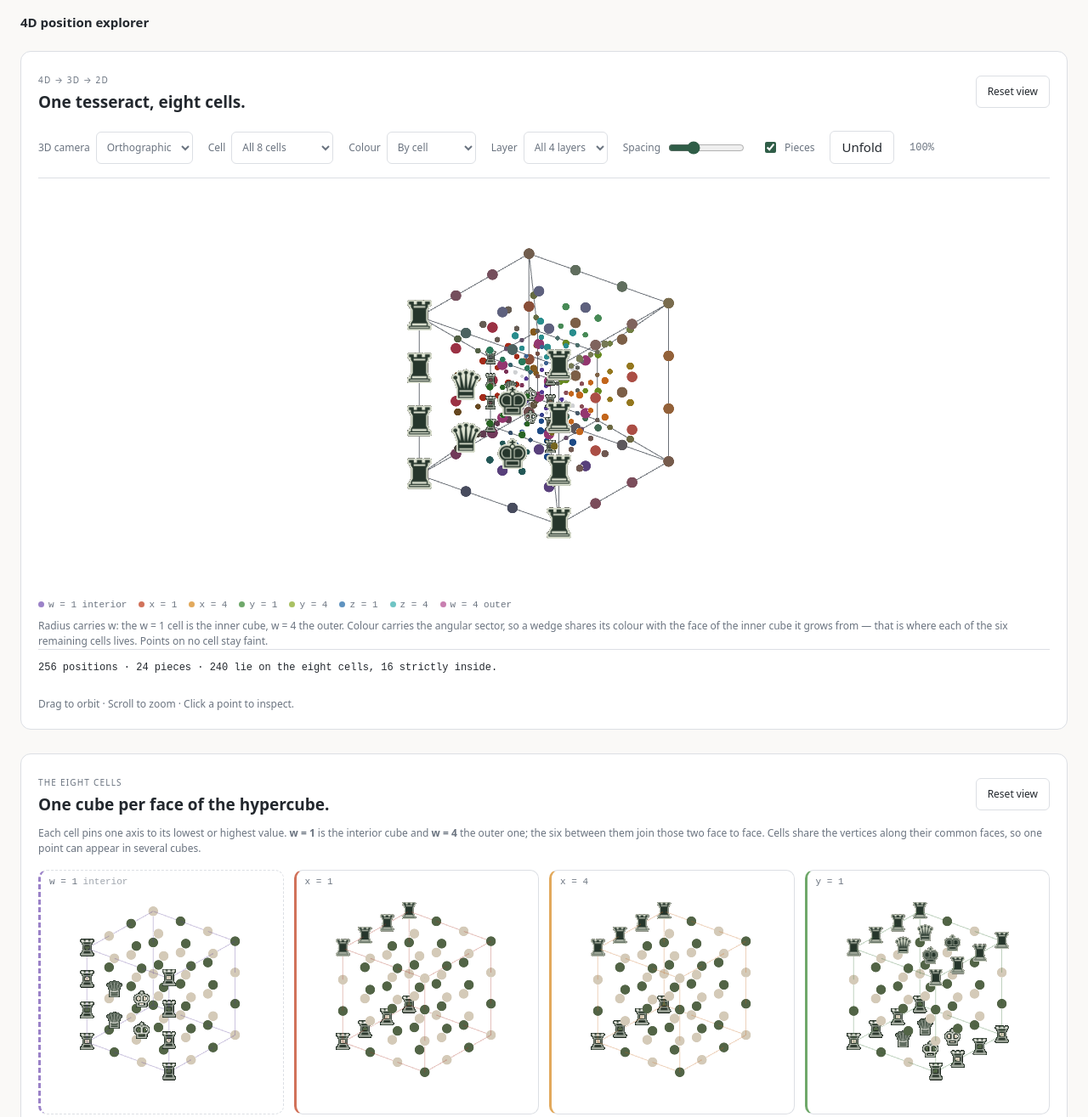
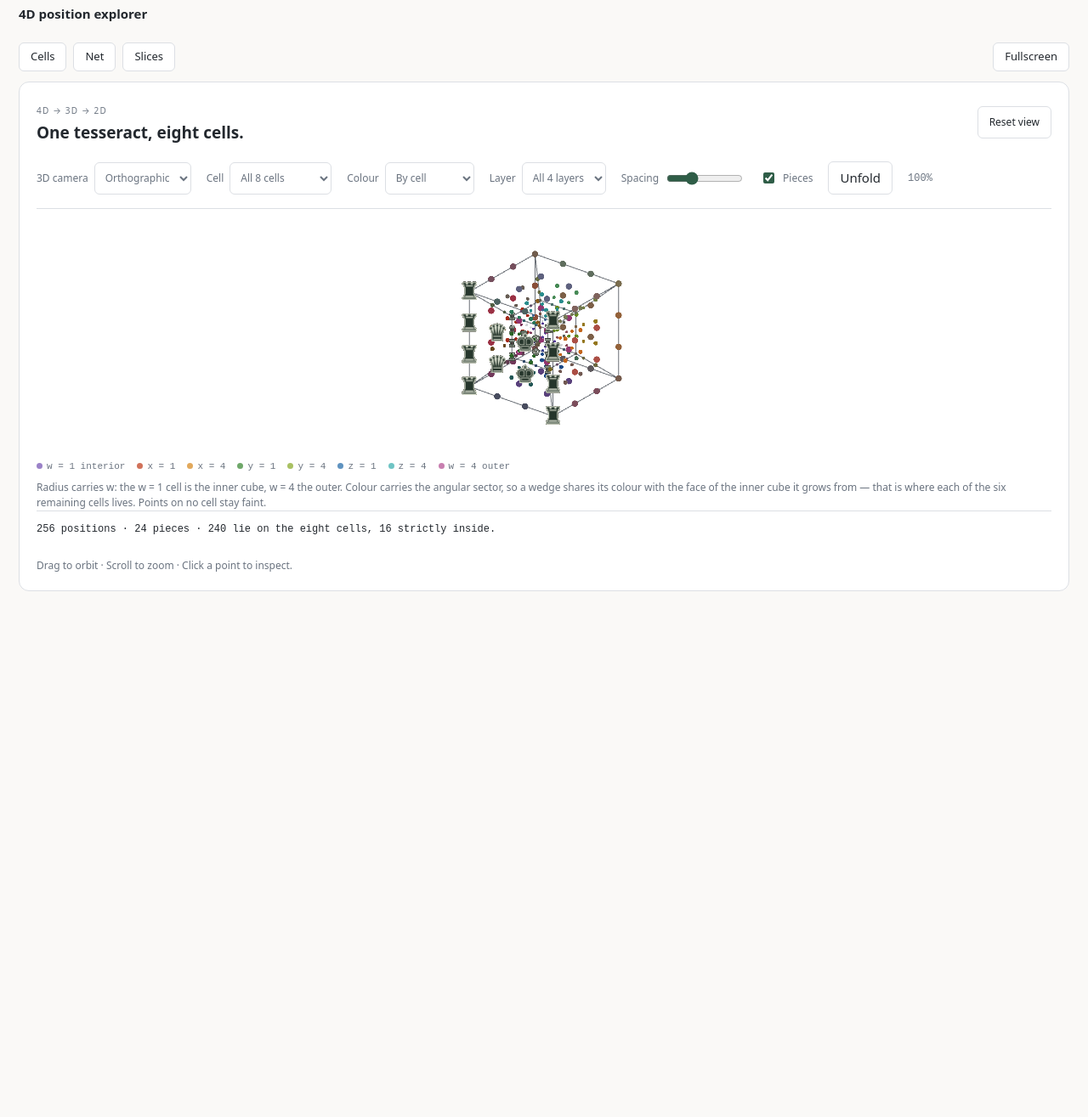
Before and after one commit to lukajk1/4D-chess, a website: page index.html in a window 1280 px wide. Shown: the part 100-1415 px from the top of the page at 85% size. After the commit the page ends 818 px from the top, so only its background shows below. Drawn offline with nearby package versions, Linux system fonts and the light colour scheme.

Commit message:
show all slices in 4d simultaneously

```diff
--- a/src/ui/app.js
+++ b/src/ui/app.js
@@ -32,61 +32,114 @@ const state = {
 
 let explorer = null;
 
+// The flat slice boards, wrapped in the same { element, update, destroy }
+// shape the spatial views use so the shell can dock any of them alike.
+function buildSlices(pos) {
+  const root = document.createElement('div');
+  root.className = 'explorer-slices';
+  // Every board at once: shape[2] layers of each of shape[3] cubes, each
+  // labelled with the address its squares carry. No cube picker, because
+  // nothing is hidden any more.
+  root.append(renderBoard(pos, {
+    selected: state.selected, targets: new Map(), checkIndex: null, lastMove: null, onSquare,
+  }));
+  return {
+    element: root,
+    update(selected) {
+      for (const cell of root.querySelectorAll('.cell')) {
+        const on = Number(cell.dataset.index) === selected;
+        cell.classList.toggle('selected', on);
+        cell.setAttribute('aria-pressed', String(on));
+      }
+    },
+  };
+}
+
 function refreshExplorer(pos) {
   if (explorer?.position !== pos) {
-    explorer?.viewer.destroy();
-    explorer?.cubeGrid?.destroy();
-    explorer?.unwrap?.destroy();
-    const slices = document.createElement('div');
-    slices.className = 'explorer-slices';
-    let cubeSelect = null;
+    explorer?.destroy();
+
+    const viewer = createSpatialView(pos, onSquare, glyphFor);
+    const shell = document.createElement('div');
+    shell.className = 'explorer-shell';
+    const main = document.createElement('div');
+    main.className = 'explorer-main';
+    main.append(viewer.element);
+    const side = document.createElement('aside');
+    side.className = 'explorer-side';
+    side.hidden = true;
+    shell.append(main, side);
+
+    const defs = [];
     if (pos.dims === 4) {
-      const label = document.createElement('label');
-      label.className = 'slice-cube-picker';
-      label.textContent = '2D slices of cube ';
-      cubeSelect = document.createElement('select');
-      cubeSelect.setAttribute('aria-label', 'Slice cube');
-      for (let w = 0; w < pos.shape[3]; w++) cubeSelect.add(new Option(`w = ${w + 1}`, String(w)));
-      label.append(cubeSelect); slices.append(label);
+      defs.push({ id: 'cells', label: 'Cells', make: () => createCubeGrid(pos, onSquare, glyphFor) });
+      defs.push({ id: 'net', label: 'Net', make: () => createUnwrapView(pos, onSquare) });
     }
-    const sliceBoards = document.createElement('div');
-    slices.append(sliceBoards);
-    const showCube = w => {
-      sliceBoards.replaceChildren(renderBoard(pos, { selected: state.selected, targets: new Map(), checkIndex: null, lastMove: null, onSquare, ...(pos.dims === 4 ? { wLayer: w } : {}) }));
-      if (cubeSelect) cubeSelect.value = String(w);
+    defs.push({ id: 'slices', label: 'Slices', make: () => buildSlices(pos) });
+
+    const toolbar = document.createElement('div');
+    toolbar.className = 'explorer-toolbar';
+    const open = new Set();
+    const built = new Map();
+
+    const sync = () => {
+      side.hidden = open.size === 0;
+      for (const def of defs) {
+        built.get(def.id)?.wrap.toggleAttribute('hidden', !open.has(def.id));
+        def.button.setAttribute('aria-pressed', String(open.has(def.id)));
+      }
     };
-    showCube(0);
-    cubeSelect?.addEventListener('change', () => { showCube(Number(cubeSelect.value)); });
-    const viewer = createSpatialView(pos, onSquare, glyphFor);
-    const layout = document.createElement('div');
-    let cubeGrid = null;
-    let unwrap = null;
-    if (pos.dims === 4) {
-      // Master tesseract first, then the eight cubes it decomposes into,
-      // then the flat slices of whichever cube is selected.
-      cubeGrid = createCubeGrid(pos, onSquare, glyphFor);
-      unwrap = createUnwrapView(pos, onSquare);
-      layout.className = 'cube-explorer-4d';
-      layout.append(viewer.element, cubeGrid.element, unwrap.element, slices);
-    } else {
-      layout.className = 'cube-explorer';
-      layout.append(slices, viewer.element);
+
+    for (const def of defs) {
+      const button = document.createElement('button');
+      button.textContent = def.label;
+      def.button = button;
+      button.addEventListener('click', () => {
+        if (open.has(def.id)) {
+          open.delete(def.id);
+        } else {
+          open.add(def.id);
+          // Panels are built the first time they are opened, so the default
+          // full-width view costs one WebGL context rather than three.
+          if (!built.has(def.id)) {
+            const view = def.make();
+            const wrap = document.createElement('section');
+            wrap.className = 'side-panel';
+            wrap.append(view.element);
+            side.append(wrap);
+            built.set(def.id, { view, wrap });
+            view.update?.(state.selected);
+          }
+        }
+        sync();
+      });
+      toolbar.append(button);
     }
-    els.boardArea.replaceChildren(layout);
-    explorer = { position: pos, viewer, cubeGrid, unwrap, slices, cubeSelect, showCube };
+
+    const expand = document.createElement('button');
+    expand.className = 'explorer-expand';
+    expand.textContent = 'Fullscreen';
+    expand.addEventListener('click', () => {
+      if (document.fullscreenElement) document.exitFullscreen();
+      else shell.requestFullscreen?.();
+    });
+    toolbar.append(expand);
+
+    sync();
+    els.boardArea.replaceChildren(toolbar, shell);
+    explorer = {
+      position: pos,
+      update(selected) {
+        viewer.update(selected);
+        for (const { view } of built.values()) view.update?.(selected);
+      },
+      destroy() {
+        viewer.destroy();
+        for (const { view } of built.values()) view.destroy?.();
+      },
+    };
   }
-  if (state.selected !== null && explorer.cubeSelect) {
-    const w = pos.coord(state.selected)[3];
-    if (Number(explorer.cubeSelect.value) !== w) explorer.showCube(w);
-  }
-  for (const cell of explorer.slices.querySelectorAll('.cell')) {
-    const selected = Number(cell.dataset.index) === state.selected;
-    cell.classList.toggle('selected', selected);
-    cell.setAttribute('aria-pressed', String(selected));
-  }
-  explorer.viewer.update(state.selected);
-  explorer.cubeGrid?.update(state.selected);
-  explorer.unwrap?.update(state.selected);
+  explorer.update(state.selected);
   els.status.textContent = `${pos.dims}D position explorer`;
   els.blurb.textContent = VARIANTS[state.variantId].blurb;
   els.reset.textContent = 'Reset position';
--- a/src/ui/board.js
+++ b/src/ui/board.js
@@ -1,5 +1,5 @@
 import { toCoord } from '../core/position.js';
-import { squareName } from '../core/notation.js';
+import { squareName, layerName, cellName } from '../core/notation.js';
 import { nameOf } from '../core/pieces.js';
 
 const GLYPHS = {
@@ -49,7 +49,8 @@ function renderSlices(pos, view) {
     if (pos.dims === 4) {
       const heading = document.createElement('h2');
       heading.className = 'axis-heading';
-      heading.textContent = `w = ${w + 1}`;
+      // Cube i is the interior cell, the highest numeral the outer one.
+      heading.textContent = `cube ${cellName(w)} · w = ${w + 1}`;
       group.append(heading);
     }
     const slices = document.createElement('div');
@@ -58,7 +59,13 @@ function renderSlices(pos, view) {
       const slice = document.createElement('div');
       slice.className = 'slice';
       const label = document.createElement('h3');
-      label.textContent = pos.variant?.inspectionOnly ? `Layer ${z + 1}${pos.variant?.royalLayers?.includes(z) ? ' · King & queen' : ''}` : `z = ${z + 1}`;
+      // Label each board with the address its squares carry: the cell and
+      // layer prefixes, so iαa1 is plainly the a1 of the board marked iα.
+      const address = pos.dims === 4 ? `${cellName(w)}${layerName(z)}`
+        : pos.dims === 3 ? layerName(z)
+        : `z = ${z + 1}`;
+      label.textContent = address + (pos.variant?.royalLayers?.includes(z) ? ' · K&Q' : '');
+      label.title = pos.dims === 4 ? `cube ${cellName(w)}, layer ${layerName(z)} — w ${w + 1}, z ${z + 1}` : `layer ${z + 1}`;
       slice.append(label, renderPlane(pos, view, pos.dims === 4 ? [z, w] : [z]), renderCoordinates(pos));
       slices.append(slice);
     }
--- a/src/ui/styles.css
+++ b/src/ui/styles.css
@@ -360,3 +360,33 @@ dialog::backdrop { background: #0007; }
 .unwrap-canvas:focus-visible { outline: 2px solid var(--accent); outline-offset: 3px; }
 .reset-unwrap { font-size: 12px; white-space: nowrap; }
 @media (max-width: 850px) { .unwrap-canvas { height: auto; aspect-ratio: 1; } }
+
+/* Explorer shell: the spatial view fills the window and the other views dock
+   beside it on demand. Overrides the stacked layout above. */
+.inspection main { max-width: none; padding: 18px 22px 22px; }
+.explorer-toolbar { display: flex; flex-wrap: wrap; gap: 8px; margin-bottom: 12px; }
+.explorer-toolbar button { font-size: 13px; min-height: 34px; padding: 6px 13px; }
+.explorer-toolbar button[aria-pressed="true"] { border-color: var(--accent); color: var(--accent); }
+.explorer-toolbar .explorer-expand { margin-left: auto; }
+
+.explorer-shell { display: flex; gap: 20px; align-items: stretch; height: calc(100vh - 200px); min-height: 420px; }
+.explorer-main { flex: 1; min-width: 0; display: flex; }
+.explorer-main > .cube-view { flex: 1; min-width: 0; display: flex; flex-direction: column; position: static; }
+/* The canvas takes whatever the panel's chrome leaves. */
+.explorer-main .cube-canvas { flex: 1 1 auto; height: auto; min-height: 0; max-height: none; }
+
+.explorer-side { flex: 0 0 380px; overflow-y: auto; overscroll-behavior: contain; }
+.side-panel + .side-panel { margin-top: 16px; }
+/* A 380px column is too narrow for the wide grids used at full width. */
+.explorer-side .cube-grid { grid-template-columns: repeat(2, minmax(0, 1fr)); }
+.explorer-side .slices { grid-template-columns: repeat(2, minmax(0, 1fr)); }
+.explorer-side .unwrap-canvas { height: 300px; min-height: 0; }
+.explorer-side .cube-view { position: static; }
+
+.explorer-shell:fullscreen { height: 100vh; padding: 16px; background: var(--bg); }
+
+@media (max-width: 900px) {
+  .explorer-shell { flex-direction: column; height: auto; }
+  .explorer-side { flex: none; width: 100%; }
+  .explorer-main .cube-canvas { flex: none; aspect-ratio: 1; }
+}
```
